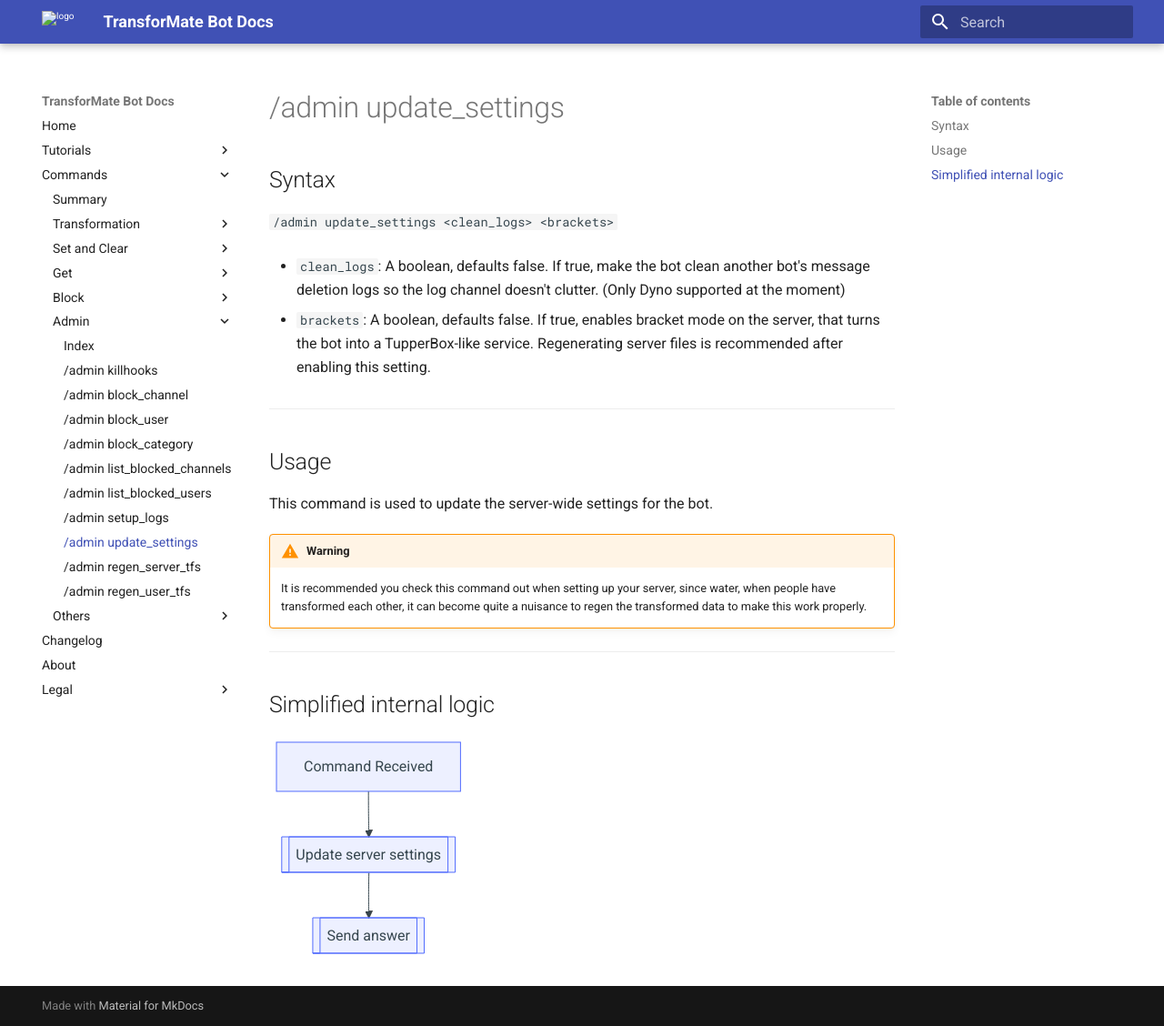
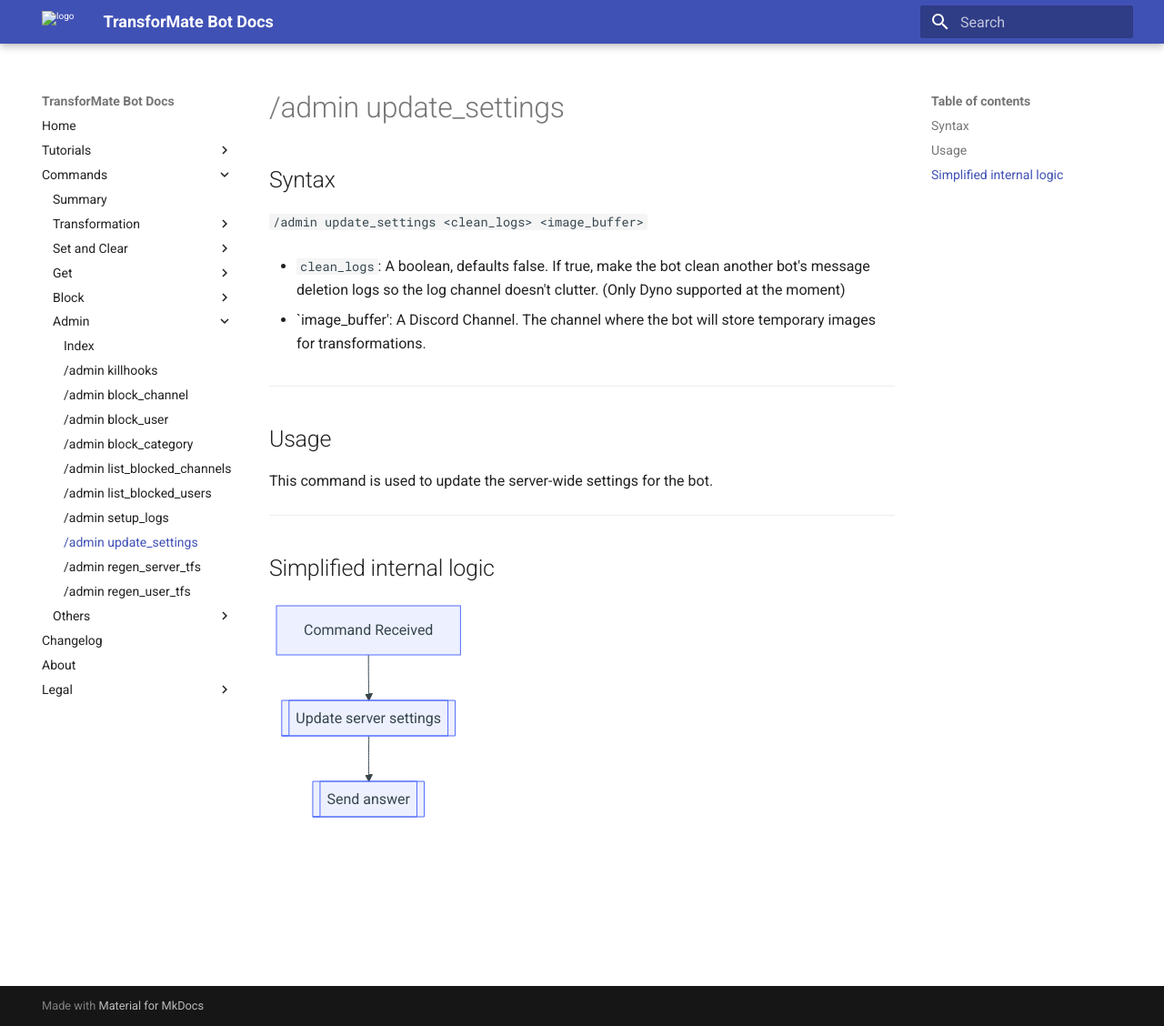
Before and after one commit to dorythecat/TransforMate, an MkDocs documentation site: the page built from docs/commands/admin/update_settings.md, in a window 1280 px wide and 1128 px high. Shown: the whole window at 91% size. Built offline with MkDocs 1.6.1 and Material for MkDocs 9.7.7, drawn with Linux system fonts in a browser that asks for light colours.

Commit message:
Updated /admin update_settings docs

```diff
--- a/docs/commands/admin/update_settings.md
+++ b/docs/commands/admin/update_settings.md
@@ -1,23 +1,17 @@
 ## Syntax
-`/admin update_settings <clean_logs> <brackets>`
+`/admin update_settings <clean_logs> <image_buffer>`
 
 - `clean_logs`: A boolean, defaults false. If true, make the bot clean another bot's
                 message deletion logs so the log channel doesn't clutter. (Only Dyno
                 supported at the moment)
 
-- `brackets`: A boolean, defaults false. If true, enables bracket mode on the server,
-              that turns the bot into a TupperBox-like service. Regenerating server
-              files is recommended after enabling this setting.
+- `image_buffer': A Discord Channel. The channel where the bot will store temporary
+                  images for transformations.
 
 ---
 
 ## Usage
 This command is used to update the server-wide settings for the bot.
-
-!!! warning
-    It is recommended you check this command out when setting up your server, since
-    water, when people have transformed each other, it can become quite a nuisance to
-    regen the transformed data to make this work properly.
 
 ---
 
```
